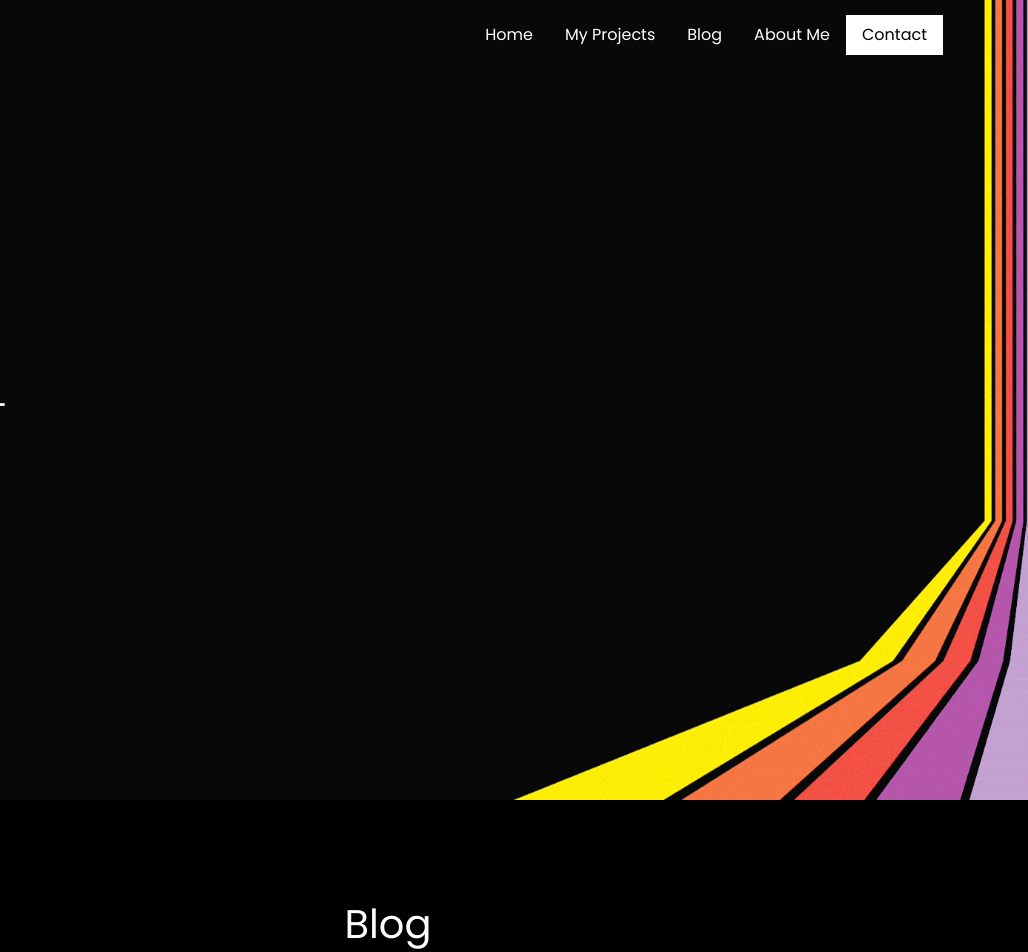
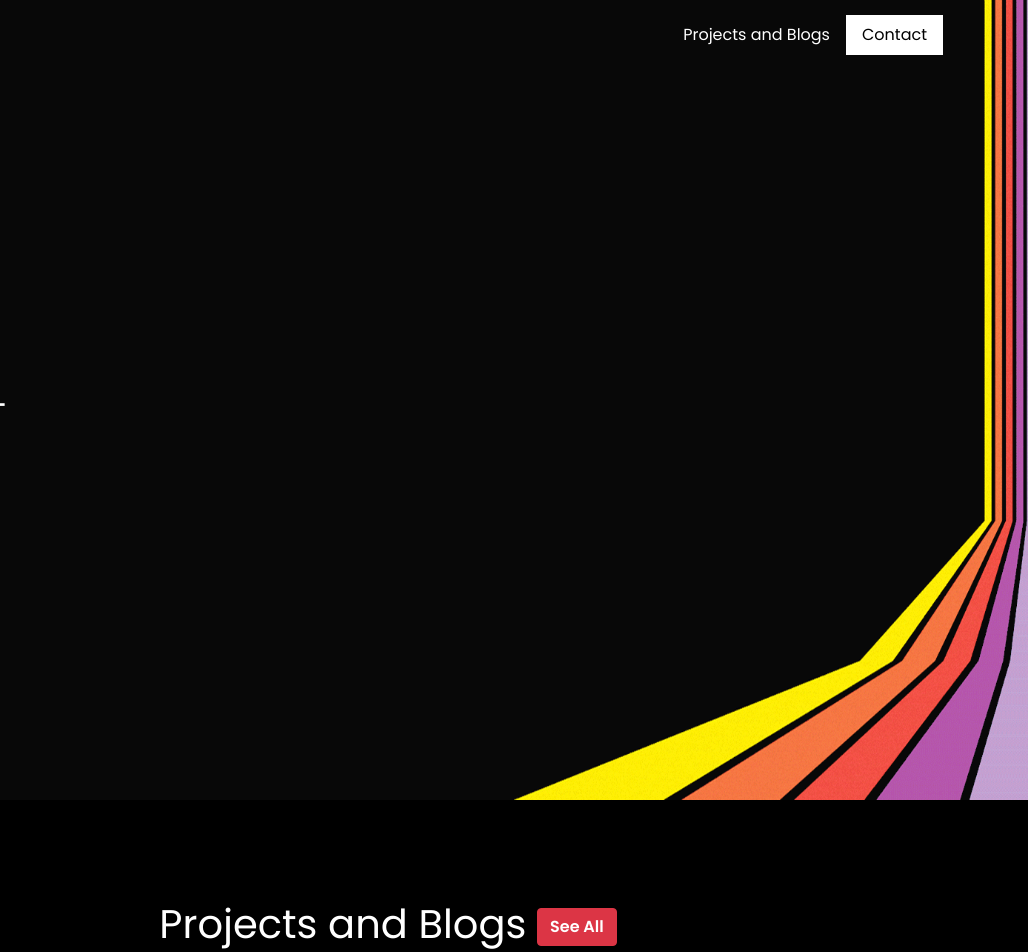
Before and after one commit to goliakshay357/myweb, a plain HTML site: page index.html in a window 1280 px wide. Shown: the top 952 px of the page, 252-1280 px from the left. Drawn offline with nearby package versions, Linux system fonts and the light colour scheme.

Commit message:
Nidhi nidhi budhraja

```diff
--- a/index.html
+++ b/index.html
@@ -39,17 +39,9 @@
                 <div class="collapse navbar-collapse" id="navbarSupportedContent">
                     <ul class="navbar-nav ml-lg-auto">
                         <li class="nav-item">
-                            <a class="nav-link" href="#home">Home <span class="sr-only">(current)</span></a>
+                            <a class="nav-link" href="#">Projects and Blogs</a>
                         </li>
-                        <li class="nav-item">
-                            <a class="nav-link" href="#myprojects">My Projects</a>
-                        </li>
-                        <li class="nav-item">
-                            <a class="nav-link" href="#blog">Blog</a>
-                        </li>
-                        <li class="nav-item">
-                            <a class="nav-link" href="#aboutme">About Me</a>
-                        </li>
+
                         <li class="nav-item">
                             <a class="nav-link" href="#contact">Contact</a>
                         </li>
@@ -192,7 +184,9 @@
                 <div class="offset-sm-2 col-sm-8">
                     <!-- headerText -->
                     <div class="headerText text-center">
-                        <h1 data-aos="fade-up" data-aos-duration="1000" data-aos-delay="50">Blog</h1>
+                        <h1 data-aos="fade-up" data-aos-duration="1000" data-aos-delay="50">Projects and Blogs
+                            <button class="btn btn-danger" style="font-weight: 600;">See All</button>
+                        </h1>
                     </div>
                 </div>
             </div>
--- a/main.css
+++ b/main.css
@@ -126,7 +126,7 @@ color: #000;
     height: auto;
     margin: 0 auto;
     background: #000;
-    margin-top: 30px;
+    margin-top: 70px;
 }
 
 .placeBox .imgBx{
```
